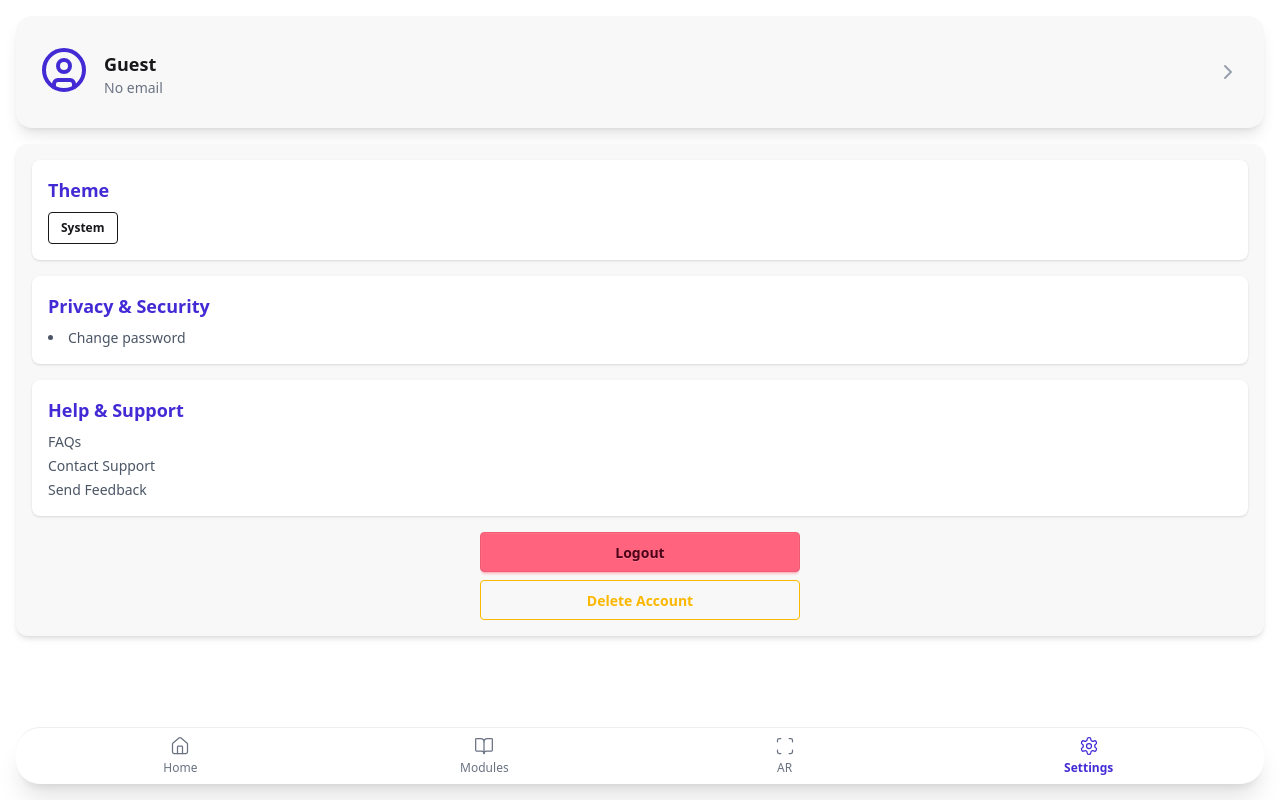
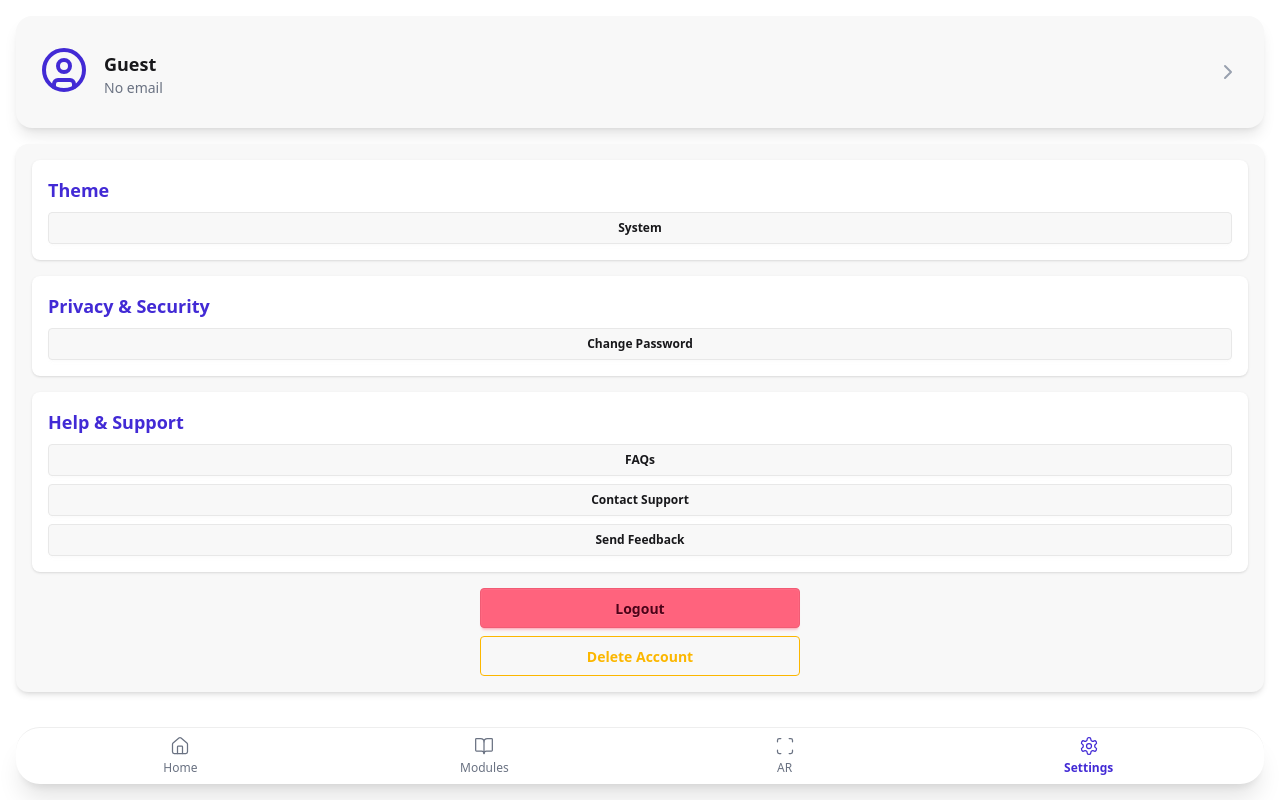
Before and after one commit to tortangChris/EduAR-PWA, a React (Vite) app: page /settings in a window 1280 px wide. Built offline with nearby package versions, Linux system fonts and the light colour scheme.

Commit message:
Improve Settings UI

```diff
--- a/src/components/SettingsContent.jsx
+++ b/src/components/SettingsContent.jsx
@@ -45,7 +45,7 @@ const SettingsContent = () => {
         <div className="bg-white dark:bg-neutral rounded-lg p-4 shadow space-y-2">
           <h2 className="text-lg font-semibold text-primary">Theme</h2>
           <div className="flex gap-4">
-            <button className="btn btn-outline btn-sm">System</button>
+            <button className="btn btn-sm w-full">System</button>
           </div>
         </div>
 
@@ -53,30 +53,14 @@ const SettingsContent = () => {
           <h2 className="text-lg font-semibold text-primary">
             Privacy & Security
           </h2>
-          <ul className="list-disc list-inside space-y-1 text-sm text-gray-600 dark:text-gray-300">
-            <li>Change password</li>
-          </ul>
+          <button className="btn btn-sm w-full">Change Password</button>
         </div>
 
         <div className="bg-white dark:bg-neutral rounded-lg p-4 shadow space-y-2">
           <h2 className="text-lg font-semibold text-primary">Help & Support</h2>
-          <ul className="text-sm space-y-1 text-gray-600 dark:text-gray-300">
-            <li>
-              <a href="#" className="link link-hover">
-                FAQs
-              </a>
-            </li>
-            <li>
-              <a href="#" className="link link-hover">
-                Contact Support
-              </a>
-            </li>
-            <li>
-              <a href="#" className="link link-hover">
-                Send Feedback
-              </a>
-            </li>
-          </ul>
+          <button className="btn btn-sm w-full">FAQs</button>
+          <button className="btn btn-sm w-full">Contact Support</button>
+          <button className="btn btn-sm w-full">Send Feedback</button>
         </div>
 
         {/* Buttons */}
```
